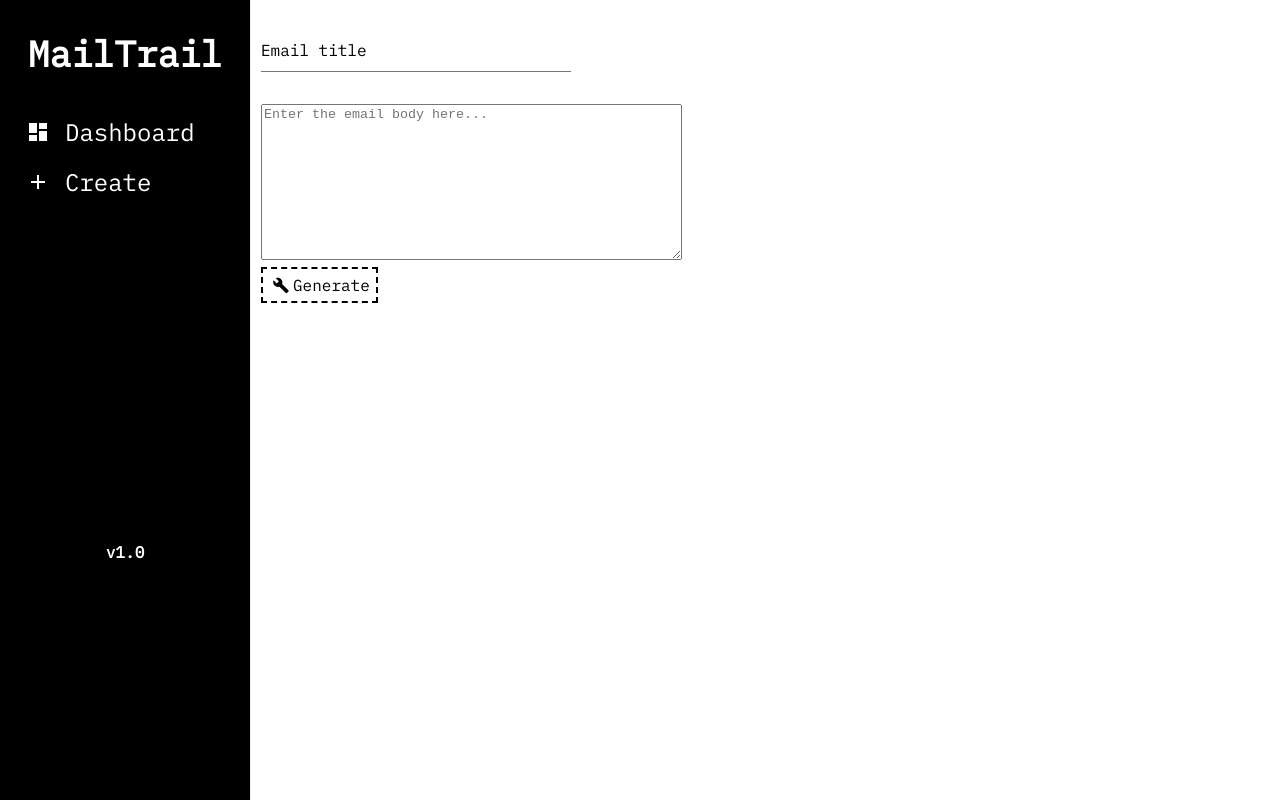
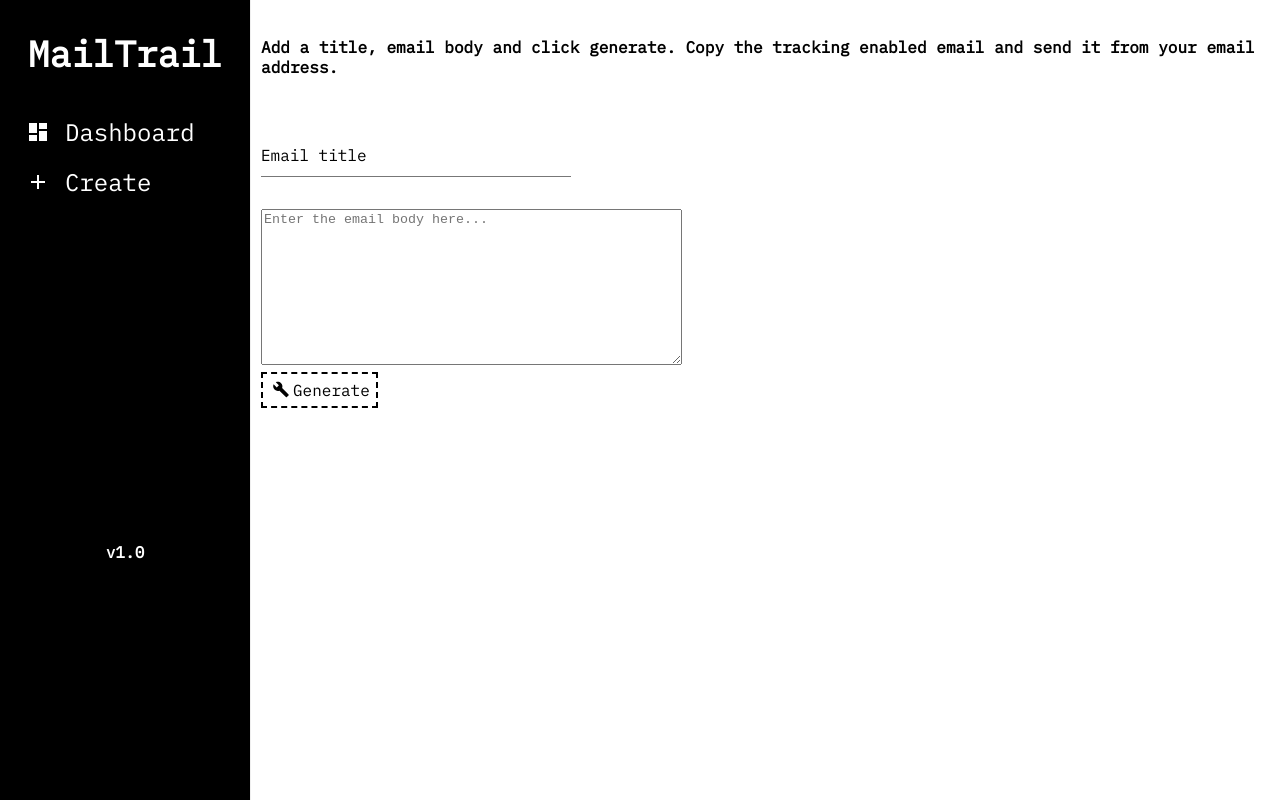
Before and after one commit to vxvishal/mailtrail-client, a React (Create React App) app: page /create in a window 1280 px wide. Built offline with nearby package versions, Linux system fonts and the light colour scheme.

Commit message:
added instructions

```diff
--- a/src/pages/CreateEmail/CreateEmail.jsx
+++ b/src/pages/CreateEmail/CreateEmail.jsx
@@ -57,6 +57,7 @@ export default function CreateEmail() {
 
     return (
         <div className='create-email-main'>
+            <h6>Add a title, email body and click generate. Copy the tracking enabled email and send it from your email address.</h6>
             <div class="user-input-wrp">
                 <br />
                 <input type="text" class="inputText" required onChange={(e) => { setEmailTitle(e.target.value) }} />
```
